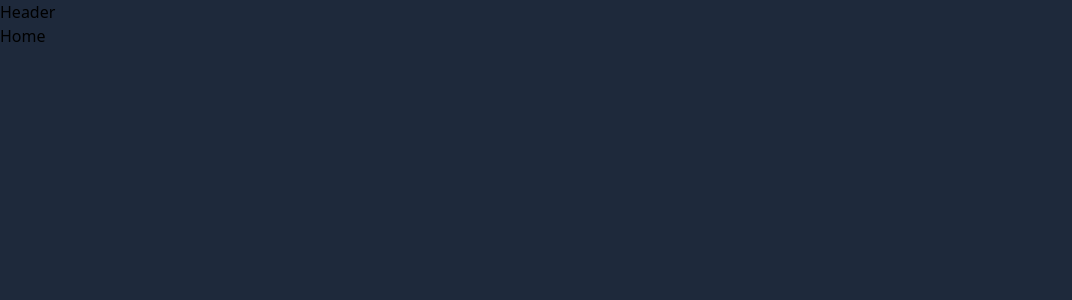
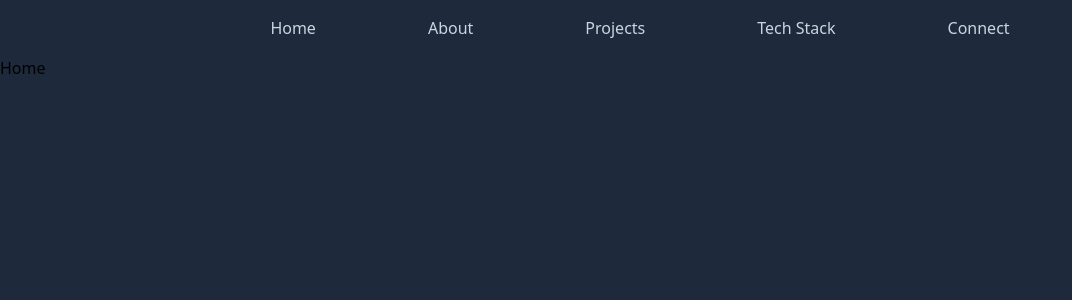
Before and after one commit to ajoy267/portfolio, a React app: page / in a window 1280 px wide. Shown: the top 300 px of the page, without its empty margins (0-1072 px from the left). Built offline with nearby package versions, Linux system fonts and the light colour scheme.

Commit message:
added header content

```diff
--- a/src/components/Layout/Header.jsx
+++ b/src/components/Layout/Header.jsx
@@ -1,5 +1,13 @@
 import React from 'react';
 
 export default function Header() {
-  return <header>Header</header>;
+  return (
+    <header className="flex space-x-28 justify-center text-slate-300 my-4">
+      <h2>Home</h2>
+      <h2>About</h2>
+      <h2>Projects</h2>
+      <h2>Tech Stack</h2>
+      <h2>Connect</h2>
+    </header>
+  );
 }
```
